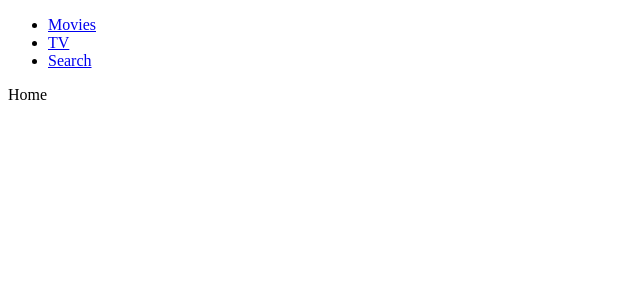
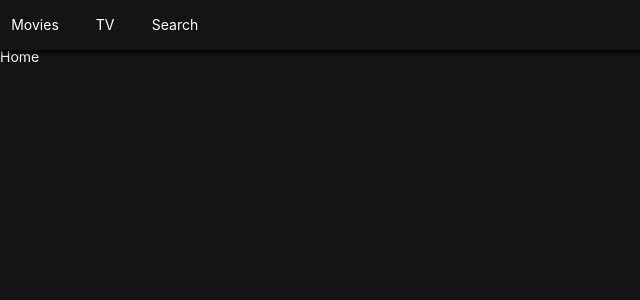
Before and after one commit to sbtiffanykim/Meflix, a React (Create React App) app: page / in a window 1280 px wide. Shown: the top 300 px of the page, without its empty margins (0-640 px from the left). Built offline with nearby package versions, Linux system fonts and the light colour scheme.

Commit message:
style the header and the global page

```diff
--- a/package.json
+++ b/package.json
@@ -10,6 +10,8 @@
     "react-dom": "^17.0.2",
     "react-router-dom": "^5.2.0",
     "react-scripts": "4.0.3",
+    "styled-components": "^5.3.0",
+    "styled-reset": "^4.3.4",
     "web-vitals": "^1.1.2"
   },
   "scripts": {
@@ -35,5 +37,9 @@
       "last 1 firefox version",
       "last 1 safari version"
     ]
+  },
+  "devDependencies": {
+    "@babel/core": "^7.13.0",
+    "typescript": "^4.3.2"
   }
 }
--- a/src/Components/App.js
+++ b/src/Components/App.js
@@ -1,11 +1,13 @@
 import React, { Component } from "react";
 import Router from "Components/Router";
+import GlobalStyles from "Components/GlobalStyles";
 
 class App extends Component {
   render() {
     return (
       <>
         <Router />
+        <GlobalStyles />
       </>
     );
   }
--- /dev/null
+++ b/src/Components/GlobalStyles.js
@@ -0,0 +1,22 @@
+import { createGlobalStyle } from "styled-components";
+import reset from "styled-reset";
+
+const globalStyles = createGlobalStyle`
+    ${reset};
+    a{
+        text-decoration:none;
+        color:inherit;
+    }
+    *{
+        box-sizing: border-box;
+    }
+    body{
+        font-family: apple-system, BlinkMacSystemFont, 'Segoe UI', Roboto, Oxygen, Ubuntu, Cantarell, 'Open Sans', 'Helvetica Neue', sans-serif;
+        font-size:14px;
+        background-color: rgba(20,20,20,1);
+        color: white;
+        padding-top: 50px;
+    }
+`;
+
+export default globalStyles;
--- a/src/Components/Header.js
+++ b/src/Components/Header.js
@@ -1,18 +1,52 @@
 import React from "react";
 import { Link } from "react-router-dom";
+import styled from "styled-components";
+
+const Header = styled.header`
+  color: white;
+  position: fixed;
+  top: 0;
+  left: 0;
+  width: 100%;
+  height: 50px;
+  display: flex;
+  align-items: center;
+  background-color: rgba(20, 20, 20, 0.8);
+  z-index: 10;
+  box-shadow: 0px 1px 5px 2px rgba(0, 0, 0, 0.8);
+`;
+
+const List = styled.ul`
+  display: flex;
+`;
+
+const Item = styled.li`
+  &:not(last-child) {
+    width: 70px;
+    height: 50px;
+    text-align: center;
+  }
+`;
+
+const SLink = styled(Link)`
+  height: 50px;
+  display: flex;
+  align-items: center;
+  justify-content: center;
+`;
 
 export default () => (
-  <header>
-    <ul>
-      <li>
-        <Link to="/">Movies</Link>
-      </li>
-      <li>
-        <Link to="/tv">TV</Link>
-      </li>
-      <li>
-        <Link to="/search">Search</Link>
-      </li>
-    </ul>
-  </header>
+  <Header>
+    <List>
+      <Item>
+        <SLink to="/">Movies</SLink>
+      </Item>
+      <Item>
+        <SLink to="/tv">TV</SLink>
+      </Item>
+      <Item>
+        <SLink to="/search">Search</SLink>
+      </Item>
+    </List>
+  </Header>
 );
```
Also changed, not shown: 1 other file (tests, documents, lock files or other folders).
